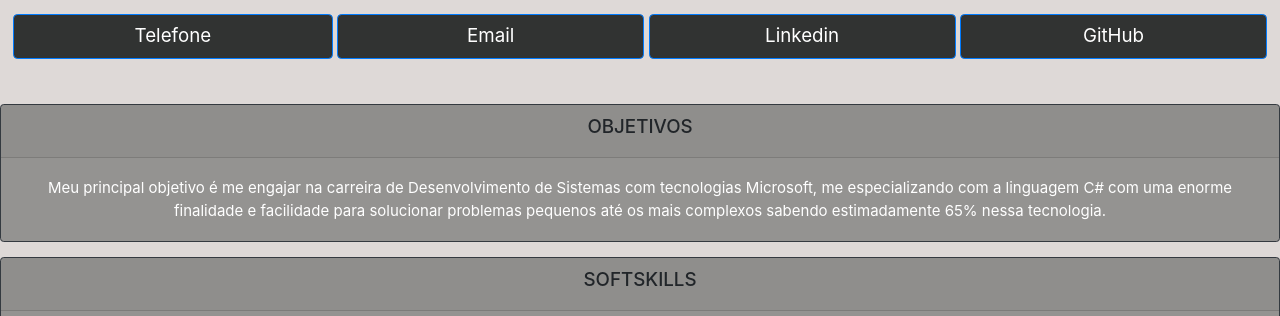
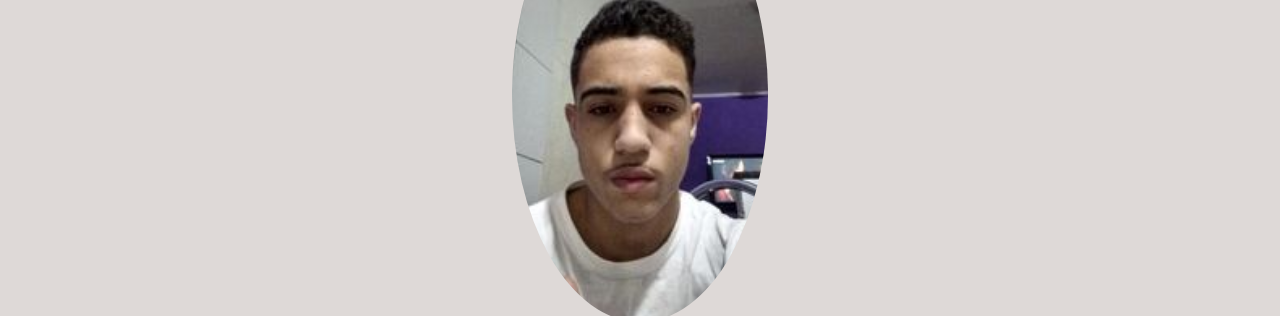
Before and after one commit to Neutro17/CURRICULO, a plain HTML site: page index.html in a window 1280 px wide. Shown: the part 167-483 px from the top of the page. Drawn offline with nearby package versions, Linux system fonts and the light colour scheme.

Commit message:
Update index.html

```diff
--- a/index.html
+++ b/index.html
@@ -19,7 +19,7 @@
 
     <body class="body">
       <div align="center" class="rounded" >
-           <img src="imagens/foto.png" style="width: 20%; height: 20%;" class="rounded-circle">
+           <img src="imagens/133284729_809256779639599_6574616305853330663_n.jpg" style="width: 20%; height: 20%;" class="rounded-circle">
       </div>
 
 
```
